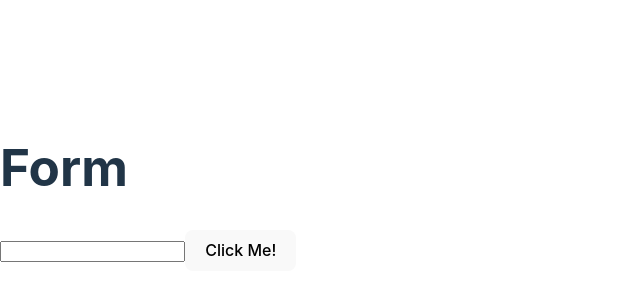
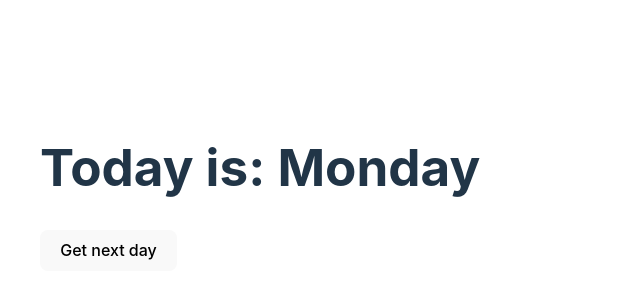
Before and after one commit to legodev/advanced-react, a React (Vite) app: page / in a window 1280 px wide. Shown: the part 212-512 px from the top of the page, without its empty margins (0-640 px from the left). Built offline with nearby package versions, Linux system fonts and the light colour scheme.

Commit message:
Custom hook

```diff
--- a/src/App.jsx
+++ b/src/App.jsx
@@ -1,18 +1,40 @@
-import { useRef } from "react"
-
+import { useState, useEffect, useRef } from "react";
 export default function App() {
-
-const inputRef = useRef()
-
-const inputFocus = () => {
-  inputRef.current.focus()
+  const [day, setDay] = useState("Monday");
+  const prevDay = usePrevious(day);
+  const getNextDay = () => {
+    if (day === "Monday") {
+      setDay("Tuesday")
+    } else if (day === "Tuesday") {
+      setDay("Wednesday")
+    } else if (day === "Wednesday") {
+      setDay("Thursday")
+    } else if (day === "Thursday") {
+      setDay("Friday")
+    } else if (day === "Friday") {
+      setDay("Monday")
+    }
+  }
+  return (
+    <div style={{padding: "40px"}}>
+      <h1>
+        Today is: {day}<br />
+        {
+          prevDay && (
+            <span>Previous work day was: {prevDay}</span>
+          )
+        }
+      </h1>
+      <button onClick={getNextDay}>
+        Get next day
+      </button>
+    </div>
+  );
 }
-
-  return (
-    <>
-      <h1>Form</h1>
-      <input type="text" ref={inputRef} />
-      <button onClick={inputFocus}>Click Me!</button>
-    </>
-  )
+function usePrevious(val) {
+  const ref = useRef();
+  useEffect(() => {
+    ref.current = val;
+  }, [val]);
+  return ref.current;
 }
```
